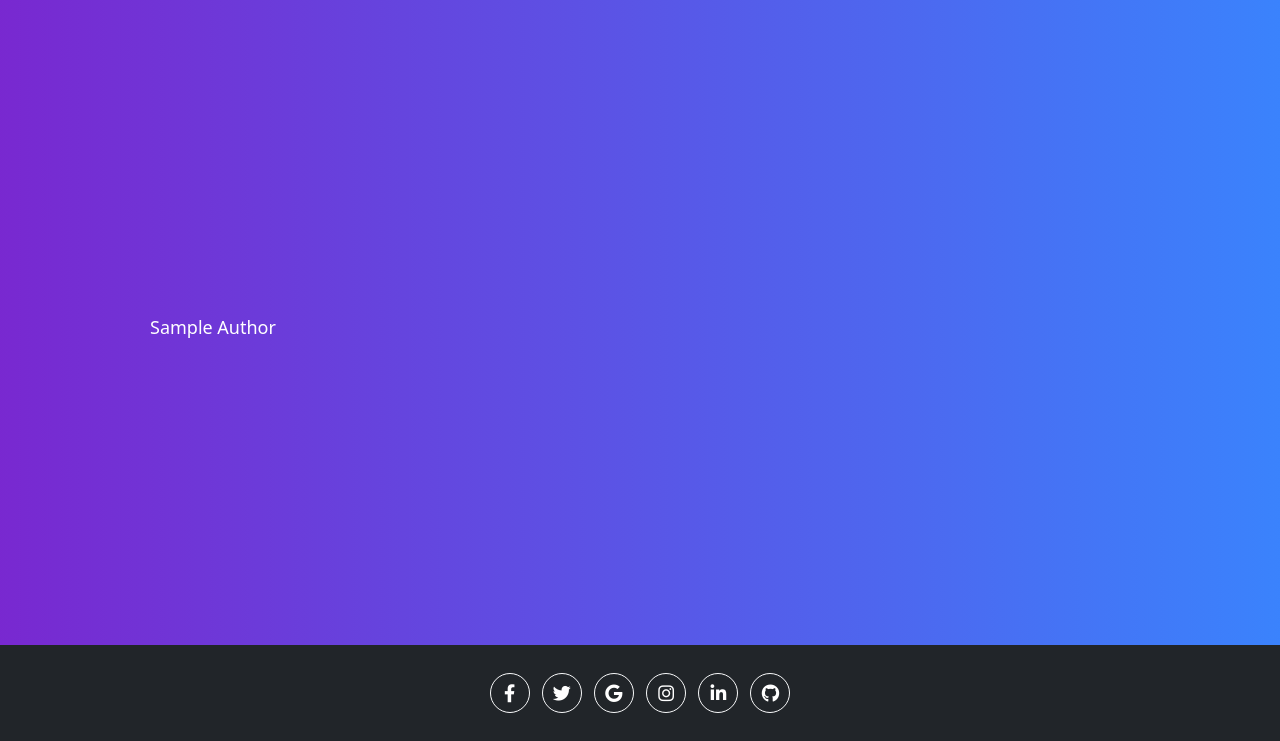
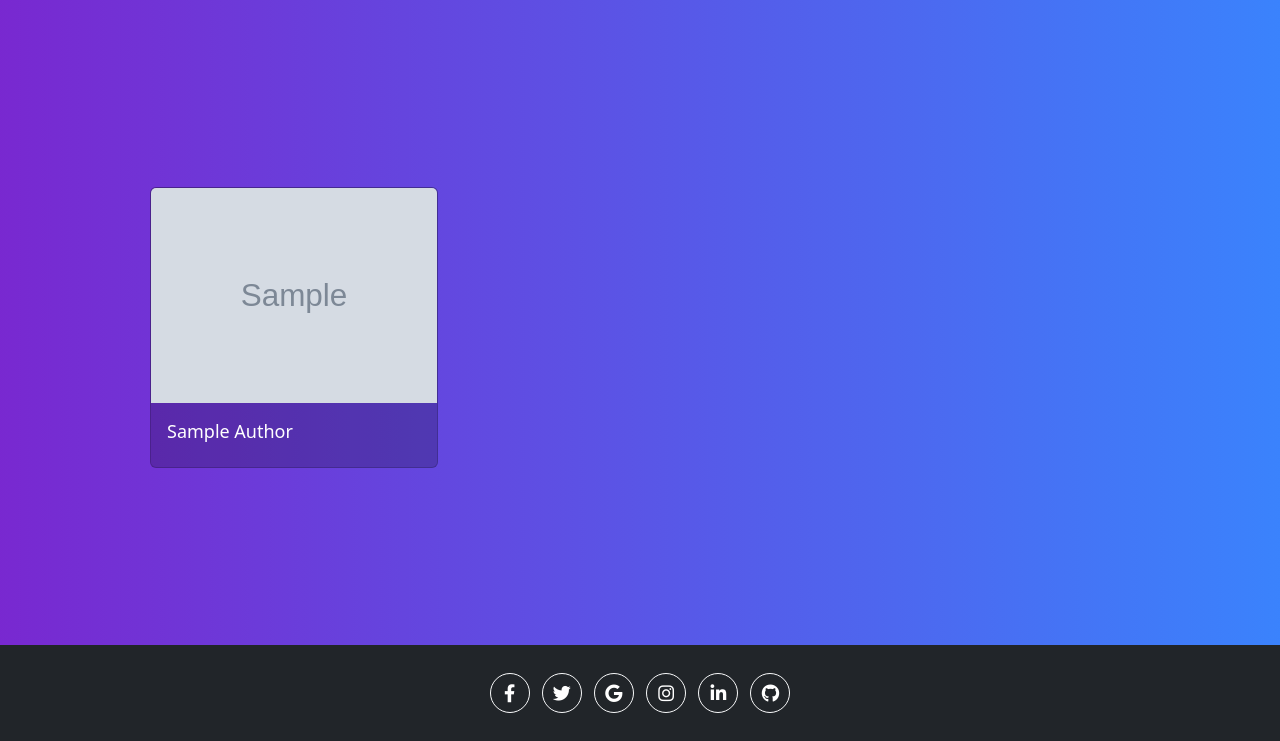
Before and after one commit to ffarzam/spr, a Django app: page /authors/ in a window 1280 px wide. Shown: the part 59-800 px from the top of the page. Run offline with Django 4.2, Linux system fonts and the light colour scheme; tables that the repository leaves empty hold one stand-in row (values such as "Sample post"); grey boxes marked "Sample" are stand-in pictures; some libraries are stand-ins or nearby versions.

Commit message:
Updating author_list.html

```diff
--- a/BlogPlatform/templates/Author/author_list.html
+++ b/BlogPlatform/templates/Author/author_list.html
@@ -4,8 +4,16 @@
 
 {%for author in all_author %}
 <div style="margin-top: 30px;padding-left:150px;margin-bottom: 20px;">
-    <a href='{% url "author_details" author.id  %}'
->{{author.name}}</a >
+<div class="card" style="background-color: rgba(0,0,0,0.2); width: 18rem;">
+  <img src="{{ author.image.url }}" class="card-img-top" alt="...">
+  <div class="card-body">
+    <h5 class="card-title"><a href='{% url "author_details" author.id  %}'>{{author.name}}</a ></h5>
+
+  </div>
+</div>
+
+
+
 
 </div>
 
```
